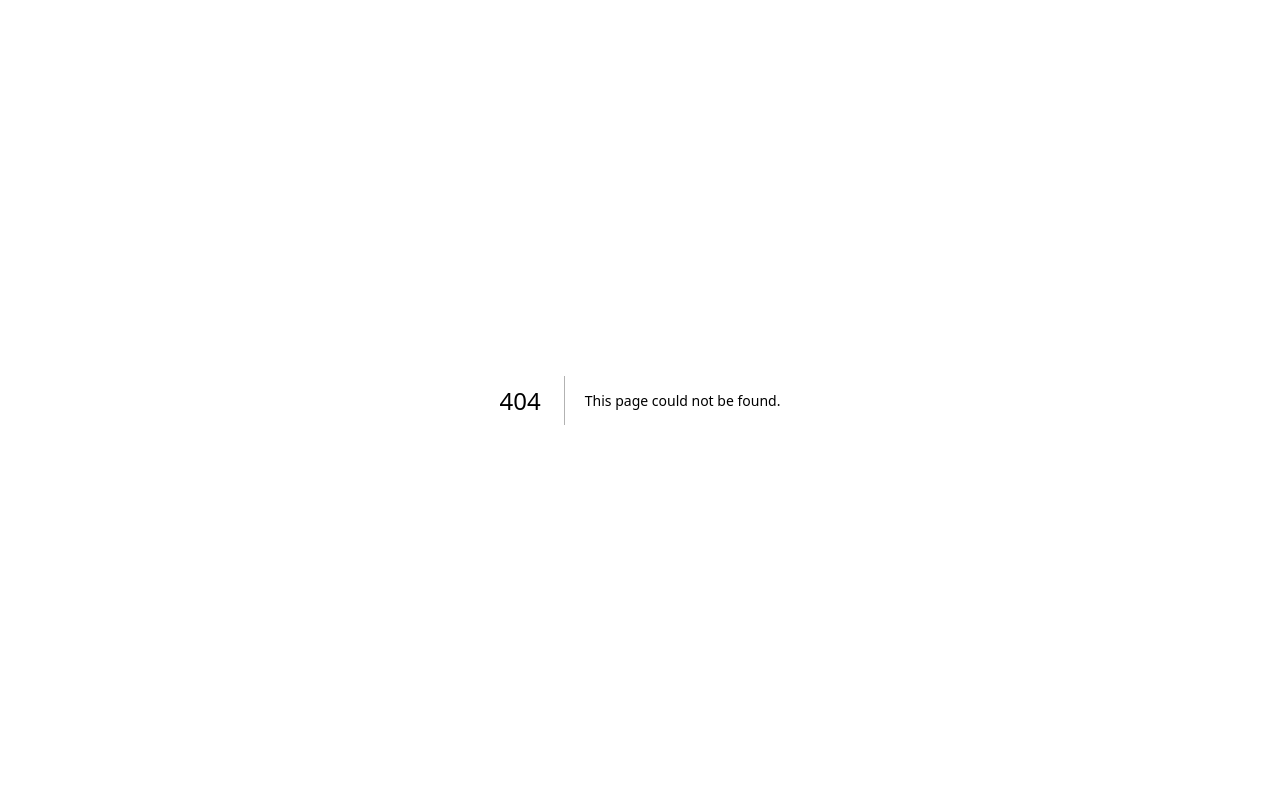
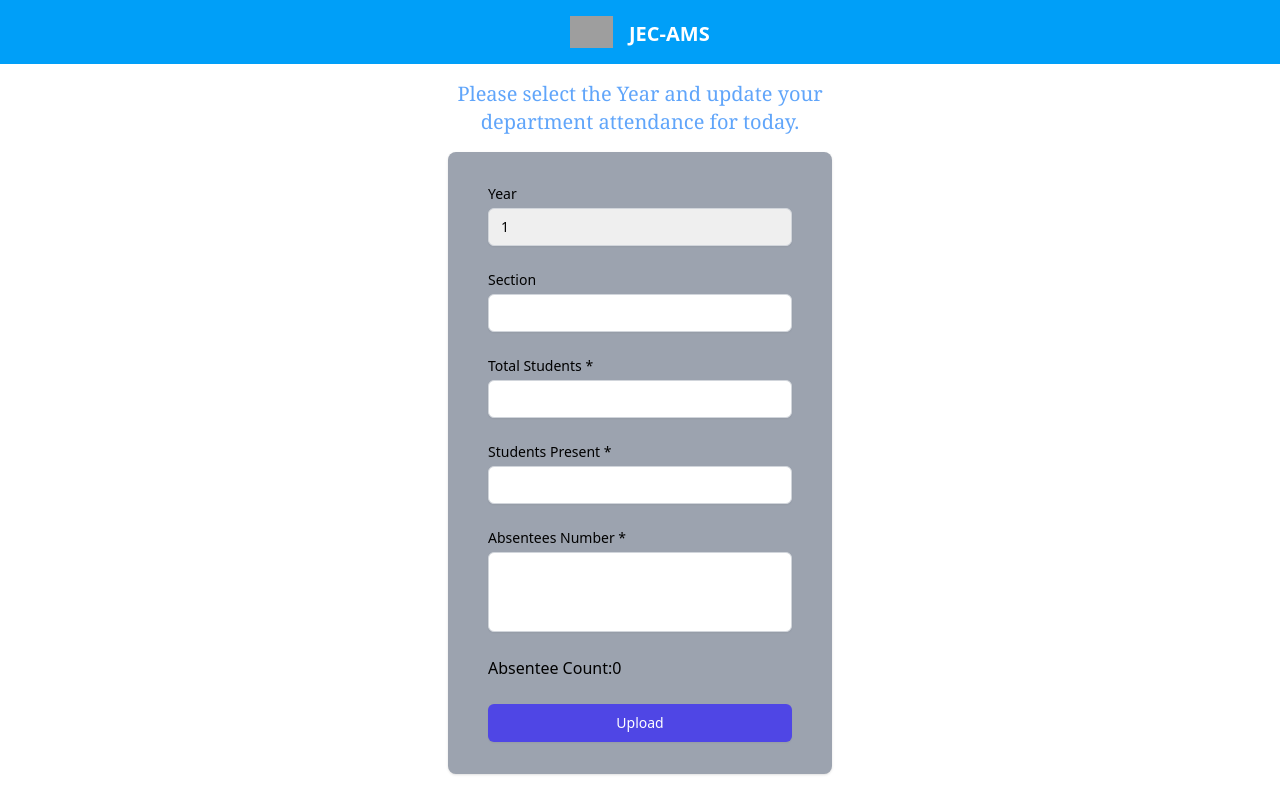
Before and after one commit to vmmuthu31/AMS-JEC, a Next.js app: page /AddAttendance in a window 1280 px wide. Before the commit this address had no page. Built offline with nearby package versions, Linux system fonts and the light colour scheme; grey boxes are pictures that could not be loaded.

Commit message:
updated the landing page design

```diff
--- a/pages/AddAttendace.tsx
+++ b/pages/AddAttendance.tsx
@@ -47,6 +47,7 @@ function AddAttendace() {
     if (response.ok) {
       toast.success("Uploaded the attendance!")
       setFormData(initialFormData);
+      router.push("/Dashboard")
     } else {
       console.error(" failed");
       toast.error("Submit all details!")
@@ -54,8 +55,8 @@ function AddAttendace() {
   };
   return (
     <div>
-      <div className="flex px-5 py-4 bg-black space-x-4">
-      <Link href="/" className="flex  bg-black space-x-4">
+      <div className="flex px-5 py-4 bg-[#009FF8] space-x-4">
+      <Link href="/" className="flex mx-auto bg-[#009FF8] space-x-4">
       <img
             className=" h-8 w-auto"
             src="https://blogger.googleusercontent.com/img/a/AVvXsEjmL38K-8tCjcNKGjvAGHeVHkyN8t1lo68bXI2oqe2WVp8RVuF9ombU-79T9guiG2Z4FRk18nhzTWz5-ZkPpy993uWl7D59MyfLyfz0I5d4fKH2XuKhSC0h9SqofVdxzM-lplb8s_pCCZk3sUyccrZEL3uWAkliNXGUWWX_uCg6txRFRASiN-24sUvaUT0"
@@ -66,7 +67,7 @@ function AddAttendace() {
       </div>
         <div className="min-h-full flex flex-col justify-center pb-5 sm:px-6 lg:px-8">
         <div className="sm:mx-auto sm:w-full sm:max-w-md">
-          <h2 className="mt-4 text-center text-2xl font-serif font-bold text-gray-900">Today&apos;s Attendance</h2>
+          <h2 className="mt-4 text-center text-xl font-serif  text-blue-400">Please select the Year and update your department  attendance for today.</h2>
         </div>
         <div className="mt-4 sm:mx-auto sm:w-full sm:max-w-md">
           <div className="bg-gray-400 mx-8 rounded-md py-8 px-4 shadow sm:rounded-lg sm:px-10">
@@ -113,7 +114,7 @@ function AddAttendace() {
 
             <div>
               <label htmlFor="class" className="block text-sm font-medium text-black">
-              Total Count
+              Total Students *
               </label>
               <div className="mt-1">
                 <input
@@ -130,7 +131,7 @@ function AddAttendace() {
             </div>
             <div>
               <label htmlFor="present" className="block text-sm font-medium text-black">
-              Present Count
+              Students Present  *
               </label>
               <div className="mt-1">
                 <input
@@ -147,7 +148,7 @@ function AddAttendace() {
             </div>
             <div>
               <label htmlFor="absentees" className="block text-sm font-medium text-black">
-              Absentees
+              Absentees Number *
               </label>
               <div className="mt-1">
                 <input
@@ -156,7 +157,7 @@ function AddAttendace() {
                   type="text"
                   autoComplete="absentees"
                   required
-                  className="appearance-none block w-full px-3 py-2 border border-gray-300 rounded-md shadow-sm placeholder-gray-400 focus:outline-none focus:ring-indigo-500 focus:border-indigo-500 sm:text-sm"
+                  className="appearance-none h-20 block w-full px-3 py-2 border border-gray-300 rounded-md shadow-sm placeholder-gray-400 focus:outline-none focus:ring-indigo-500 focus:border-indigo-500 sm:text-sm"
                   value={formData.absentees}
                   onChange={handleInputChange}
                 />
--- /dev/null
+++ b/pages/Dashboard.tsx
@@ -0,0 +1,72 @@
+import Head from 'next/head'
+import Link from 'next/link'
+import { useSelector } from 'react-redux';
+
+export default function Dashboard() {
+    const email = useSelector(state => state.auth.email);
+    const department = useSelector(state => state.auth.department);
+
+  return (
+    <div className="bg-white min-h-screen">
+      <Head>
+        <title>AMS</title>
+        <meta name="description" content="Generated by create next app" />
+        <meta name="viewport" content="width=device-width, initial-scale=1" />
+        <link rel="icon" href="/favicon.ico" />
+      </Head>
+
+      <div className="relative isolate ">
+        <div
+          className="absolute inset-x-0 -top-40 -z-10 transform-gpu overflow-hidden blur-3xl sm:-top-80"
+          aria-hidden="true"
+        >
+          <div
+            className="relative left-[calc(50%-11rem)] aspect-[1155/678] w-[36.125rem] -translate-x-1/2 rotate-[30deg] bg-gradient-to-tr from-[#ff80b5] to-[#9089fc] opacity-30 sm:left-[calc(50%-30rem)] sm:w-[72.1875rem]"
+            style={{
+              clipPath:
+                'polygon(74.1% 44.1%, 100% 61.6%, 97.5% 26.9%, 85.5% 0.1%, 80.7% 2%, 72.5% 32.5%, 60.2% 62.4%, 52.4% 68.1%, 47.5% 58.3%, 45.2% 34.5%, 27.5% 76.7%, 0.1% 64.9%, 17.9% 100%, 27.6% 76.8%, 76.1% 97.7%, 74.1% 44.1%)',
+            }}
+          />
+        </div>
+        <div className="mx-auto bg-[#009FF8] border-b-white border-b-2 max-w-2xl pt-5">
+        <img
+            className="mx-auto h-28 my-2 w-auto"
+            src="https://blogger.googleusercontent.com/img/a/AVvXsEjmL38K-8tCjcNKGjvAGHeVHkyN8t1lo68bXI2oqe2WVp8RVuF9ombU-79T9guiG2Z4FRk18nhzTWz5-ZkPpy993uWl7D59MyfLyfz0I5d4fKH2XuKhSC0h9SqofVdxzM-lplb8s_pCCZk3sUyccrZEL3uWAkliNXGUWWX_uCg6txRFRASiN-24sUvaUT0"
+            alt="Workflow"
+          />
+          <div className="text-center">
+            <h1 className="text-3xl font-bold tracking-tight text-white sm:text-6xl">
+              JEC - AMS
+            </h1>
+            <div className='bg-white example2 mt-10 px-10 p-12  '>
+      <p className='text-3xl font-bold'>Welcome <br/>{email?.slice(0,-10)}</p>
+      <p className='text-3xl mt-10 font-bold'>Faculty of <br/> {department}</p>
+        </div>
+          </div>
+          <div>
+            <div className='bg-white'>
+                <div className='mx-10'>
+                <Link href="/GetAttendance">     <button
+                type="submit"
+                className="w-full flex justify-center py-2 px-4 border border-transparent rounded-md shadow-sm text-sm font-medium text-white bg-indigo-600 hover:bg-indigo-700 focus:outline-none focus:ring-2 focus:ring-offset-2 focus:ring-indigo-500"
+              >
+                View Attendance
+              </button>
+              </Link>
+              <p className='text-center text-2xl py-2 font-semibold'>Or</p>
+              <Link href="/AddAttendance">   <button
+                type="submit"
+                className="w-full flex justify-center py-2 px-4 border border-transparent rounded-md shadow-sm text-sm font-medium text-white bg-indigo-600 hover:bg-indigo-700 focus:outline-none focus:ring-2 focus:ring-offset-2 focus:ring-indigo-500"
+              >
+             Put Attendance
+              </button>
+              </Link>
+            </div>
+            </div>
+          </div>
+        </div>
+
+      </div>
+    </div>
+  )
+}
--- a/pages/Login.tsx
+++ b/pages/Login.tsx
@@ -36,11 +36,9 @@ function Login() {
         const data = await response.json();
         dispatch(login({ token: data.token, role: data.role, email:data.email, department:data.department }));
         toast.success("Login Successful!");
-        if (data.role === 'head') {
-            router.push('/GetAttendance');
-          } else {
-            router.push('/AddAttendace');
-          }
+
+            router.push('/Dashboard');
+
     } else {
       console.error("Login failed");
       toast.error("Login Failed!")
--- a/slice/authSlice.js
+++ b/slice/authSlice.js
@@ -7,15 +7,21 @@ export const authSlice = createSlice({
   initialState: {
     token: null,
     role: null,
+    email: null,
+    department: null,
   },
   reducers: {
     login: (state, action) => {
       state.token = action.payload.token;
       state.role = action.payload.role;
+      state.email = action.payload.email;
+      state.department = action.payload.department;
     },
     logout: (state) => {
       state.token = null;
       state.role = null;
+      state.email = null;
+      state.department = null;
     },
   },
 });
```
